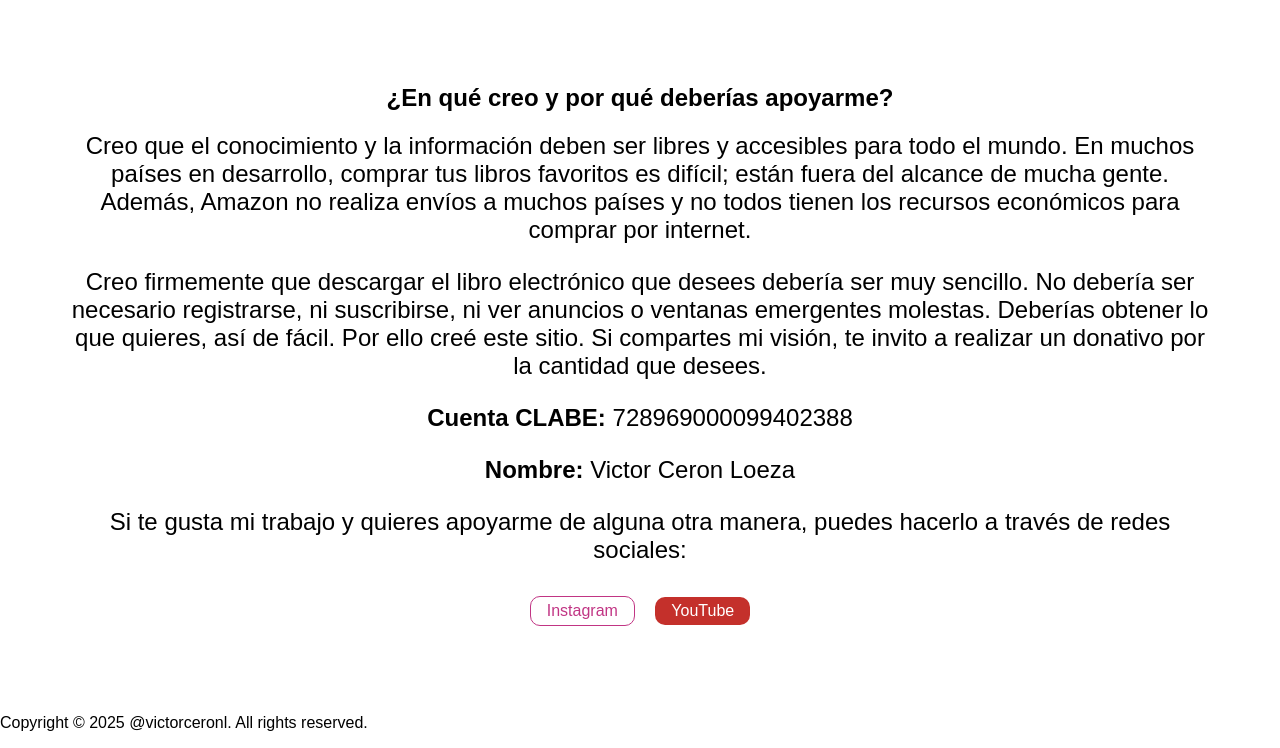
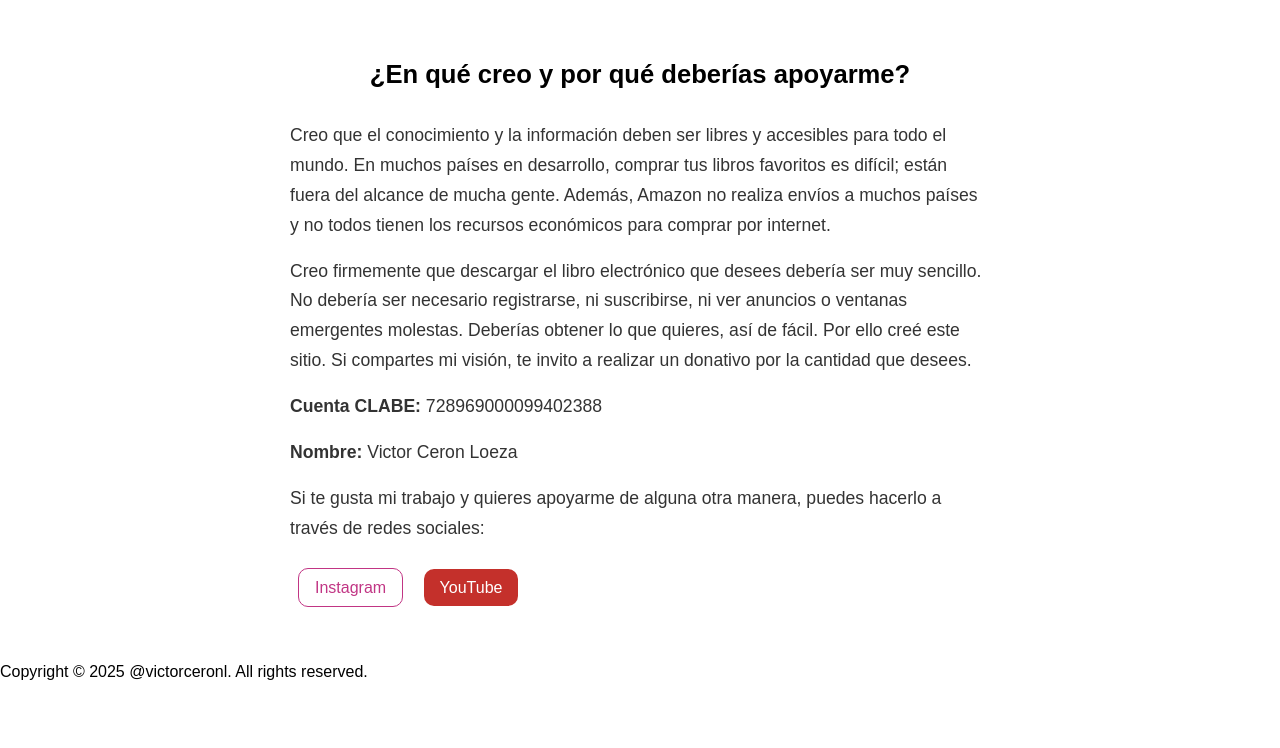
Before and after one commit to victorceronl/vbooks, a Django app: page /vbooks_01/donativo/ in a window 1280 px wide. Shown: the part 104-852 px from the top of the page. After the commit the page ends 784 px from the top, so only its background shows below. Run offline with Django 5.2, Linux system fonts and the light colour scheme.

Commit message:
Mejora en lectura de Donativo

```diff
--- a/v_books/vbooks_01/static/vbooks_01/style.css
+++ b/v_books/vbooks_01/static/vbooks_01/style.css
@@ -213,18 +213,23 @@ text-decoration: none;
  /* PAGINA DONATIVO*/
  .donativo{
     background: white;
-    padding: 4rem;
-    text-align: center;
+    padding: 2rem 1.2rem;
+    text-align: left; /* Mejor para lectura larga */
+    max-width: 700px;
+    margin: 0 auto; /* Centra el bloque en pantallas grandes */
+    line-height: 1.7;
 }
 
 .donativo h2{
-    font-size: 1.5rem;
-    font-weight: bold;
+    font-size: 1.6rem;
+    font-weight: 700;
     color: black;
+    text-align: center; /* título centrado, texto no */
+    margin-bottom: 1.5rem;
 }
 
 .donativo p{
-    font-size: 1.5rem;
-    color: black;
-    margin-top: 0.5rem;
+    font-size: 1.1rem;
+    color: #333;
+    margin: 1rem 0;
 }
```
